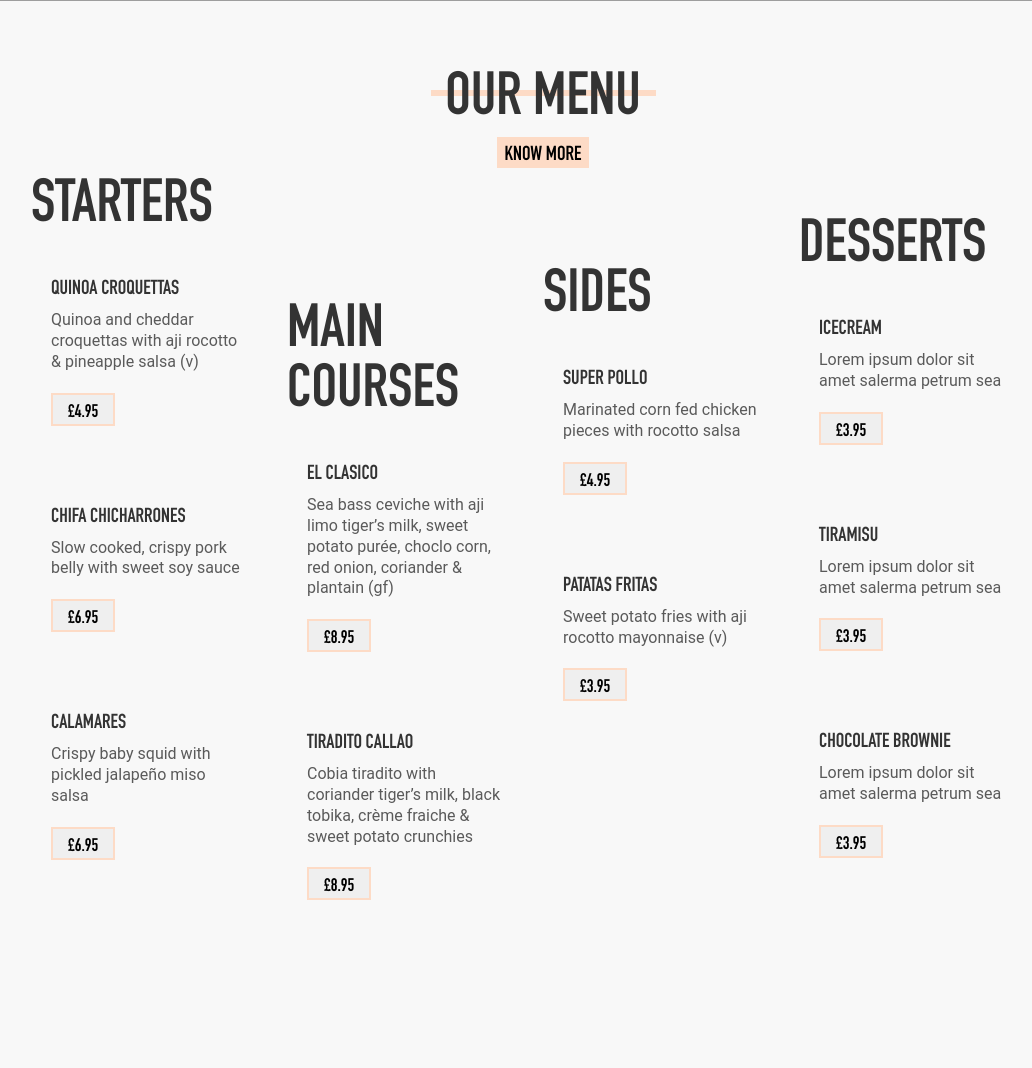
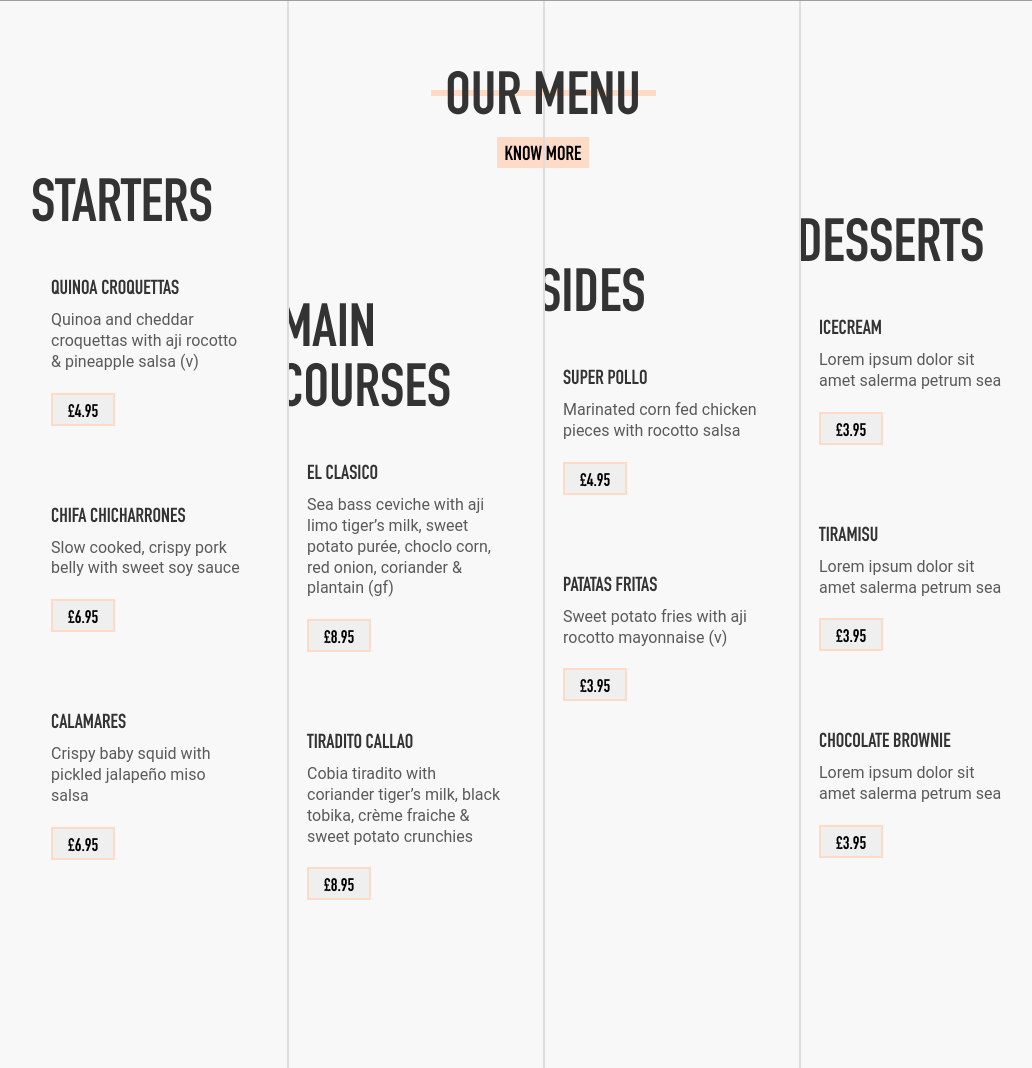
Before and after one commit to jappreetS/react-parallax, a React app: page /parallax in a window 1280 px wide. Shown: the part 2389-3457 px from the top of the page, without its empty margins (97-1129 px from the left). Built offline with nearby package versions, Linux system fonts and the light colour scheme; grey boxes are pictures that could not be loaded; a web font is replaced by a local one.

Commit message:
Created borders in OurMenu sections

```diff
--- a/src/components/OurMenu/OurMenu.scss
+++ b/src/components/OurMenu/OurMenu.scss
@@ -25,10 +25,8 @@ $root: '.our-menu';
           margin-bottom: -15px;
         }
       }
-    }
 
-    // menu sections
-    .row {
+      // menu sections
       &-2 {
         .menu-section {
           &-1, &-2, &-3, &-4 {
@@ -39,29 +37,27 @@ $root: '.our-menu';
             }
           }
           &-2 {
+            overflow: hidden;
             padding-top: 125px;
             .section-title {
-              padding-left: -5px;
+              margin-left: -8px;
             }
           }
 
           &-3 {
+            overflow: hidden;
             padding-top: 90px;
+            .section-title {
+              margin-left: -6px;
+            }
           }
           &-4 {
             padding-top: 40px;
+            .section-title {
+              margin-left: -2px;
+            }
           }
         }
-        // .right-border {
-        //   &::after {
-        //     content: "";
-        //     width: 2px;
-        //     height: 100%;
-        //     background-color: #ddd;
-        //     position: absolute;
-        //     top: 0;
-        //   }
-        // }
       }
     }
   }
@@ -78,3 +74,14 @@ $root: '.our-menu';
       transform: translate3d(0, -130%, 0);
     }
 }
+
+.column-container {
+  & + &::after {
+    content: "";
+    width: 2px;
+    height: 100%;
+    background-color: #ddd;
+    position: absolute;
+    top: 0;
+  }
+}
--- a/src/components/OurMenu/index.js
+++ b/src/components/OurMenu/index.js
@@ -46,10 +46,11 @@ class OurMenu extends Component {
 
         {/* menu sections */}
         <div className="row-2 display-flex col-12">
+          <div className="column-container col-3">
             <div
               data-aos="slide-up"
               data-aos-duration="1500"
-            className="col-3 menu-section-1"
+              className="menu-section-1"
             >
               <Label classNames="section-title text-uppercase" text="Starters" />
               <MenuItem
@@ -71,10 +72,12 @@ class OurMenu extends Component {
                 price="£6.95"
               />
             </div>
+          </div>
+          <div className="column-container col-3 ">
             <div
               data-aos="slide-down"
               data-aos-duration="1500"
-            className="col-3 menu-section-2 right-border"
+              className="menu-section-2 right-border"
             >
               <Label classNames="section-title text-uppercase" text="Main Courses" />
               <MenuItem
@@ -92,10 +95,12 @@ class OurMenu extends Component {
                 price="£8.95"
               />
             </div>
+          </div>
+          <div className="column-container col-3 ">
             <div
               data-aos="slide-up"
               data-aos-duration="1500"
-            className="col-3 menu-section-3 right-border"
+              className="menu-section-3 right-border"
             >
               <Label classNames="section-title text-uppercase" text="Sides" />
               <MenuItem
@@ -111,10 +116,12 @@ class OurMenu extends Component {
                 price="£3.95"
               />
             </div>
+          </div>
+          <div className="column-container col-3">
             <div
               data-aos="slide-down"
               data-aos-duration="1500"
-            className="col-3 menu-section-4 right-border"
+              className="menu-section-4 right-border"
             >
               <Label classNames="section-title text-uppercase" text="Desserts" />
               <MenuItem
@@ -138,6 +145,7 @@ class OurMenu extends Component {
             </div>
           </div>
         </div>
+      </div>
     );
   }
 }
```
Lines whose indentation alone changed are shown as unchanged.
